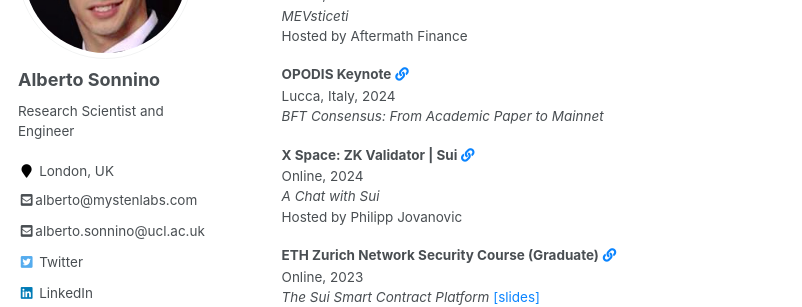
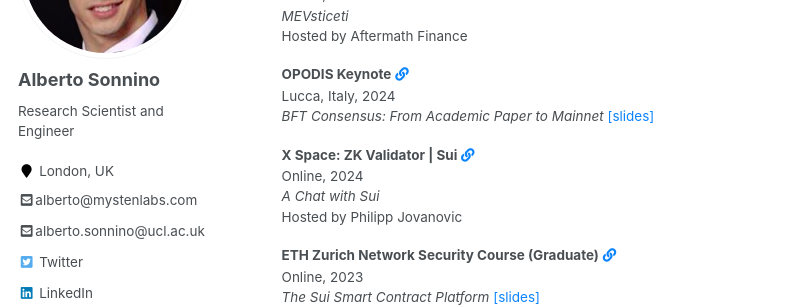
Before and after one commit to asonnino/asonnino.github.io, a Jekyll site: the page built from _pages/talks.md, in a window 1280 px wide and 900 px high, scrolled down 1783 px. Shown: the part 152-459 px from the top of the window, without its empty margins (0-802 px from the left). Built offline with Jekyll 4.4.1, drawn with Linux system fonts in a browser that asks for light colours.

Commit message:
feat: Update OPODIS slides reference

```diff
--- a/_data/talks.json
+++ b/_data/talks.json
@@ -698,6 +698,7 @@
     "event": "OPODIS Keynote",
     "location": "Lucca, Italy",
     "date": 2024,
+    "slides": "bft-mainnet-v1.pdf",
     "link": "https://opodis2024.imtlucca.it"
   },
   {
```
